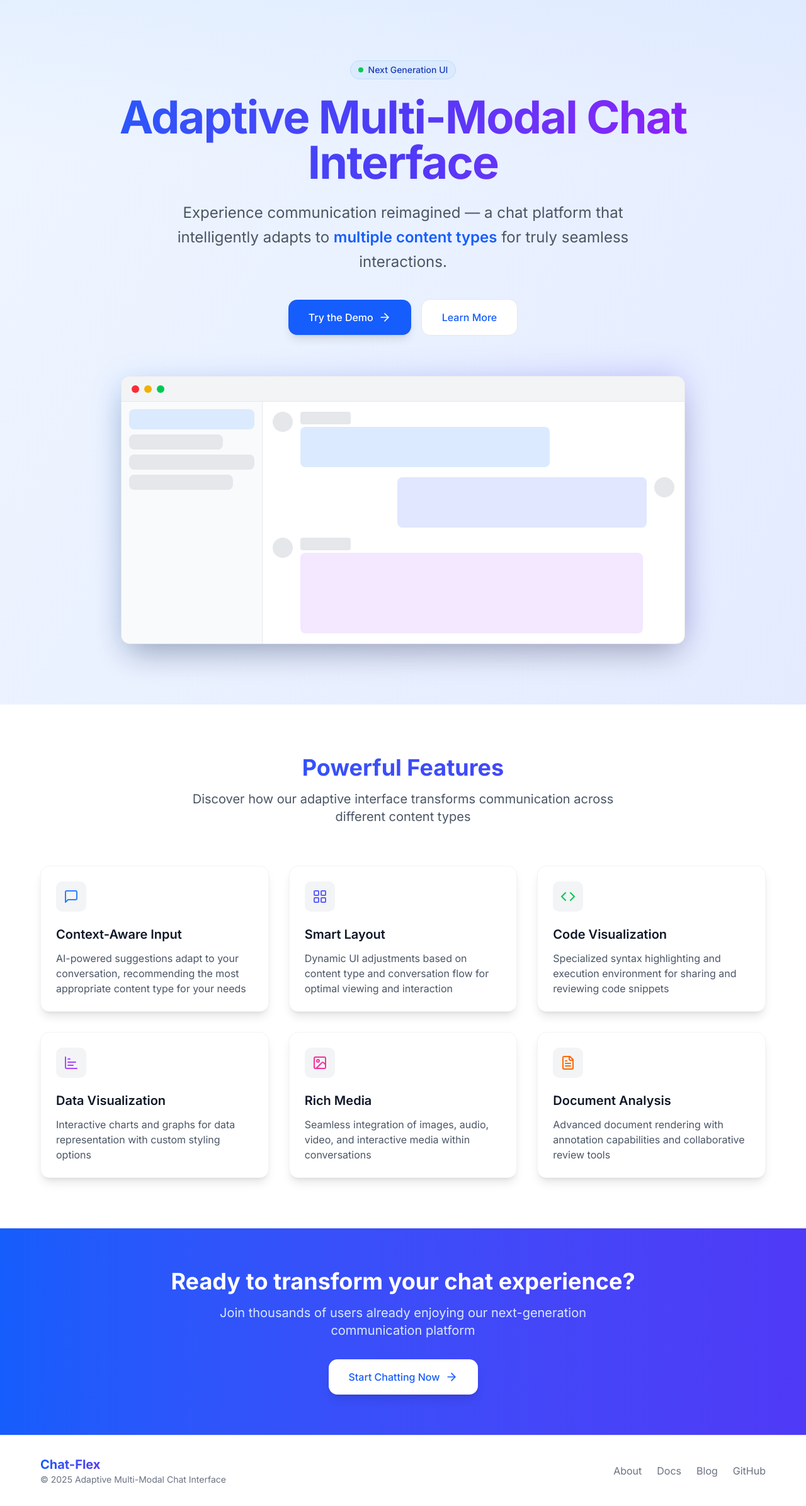
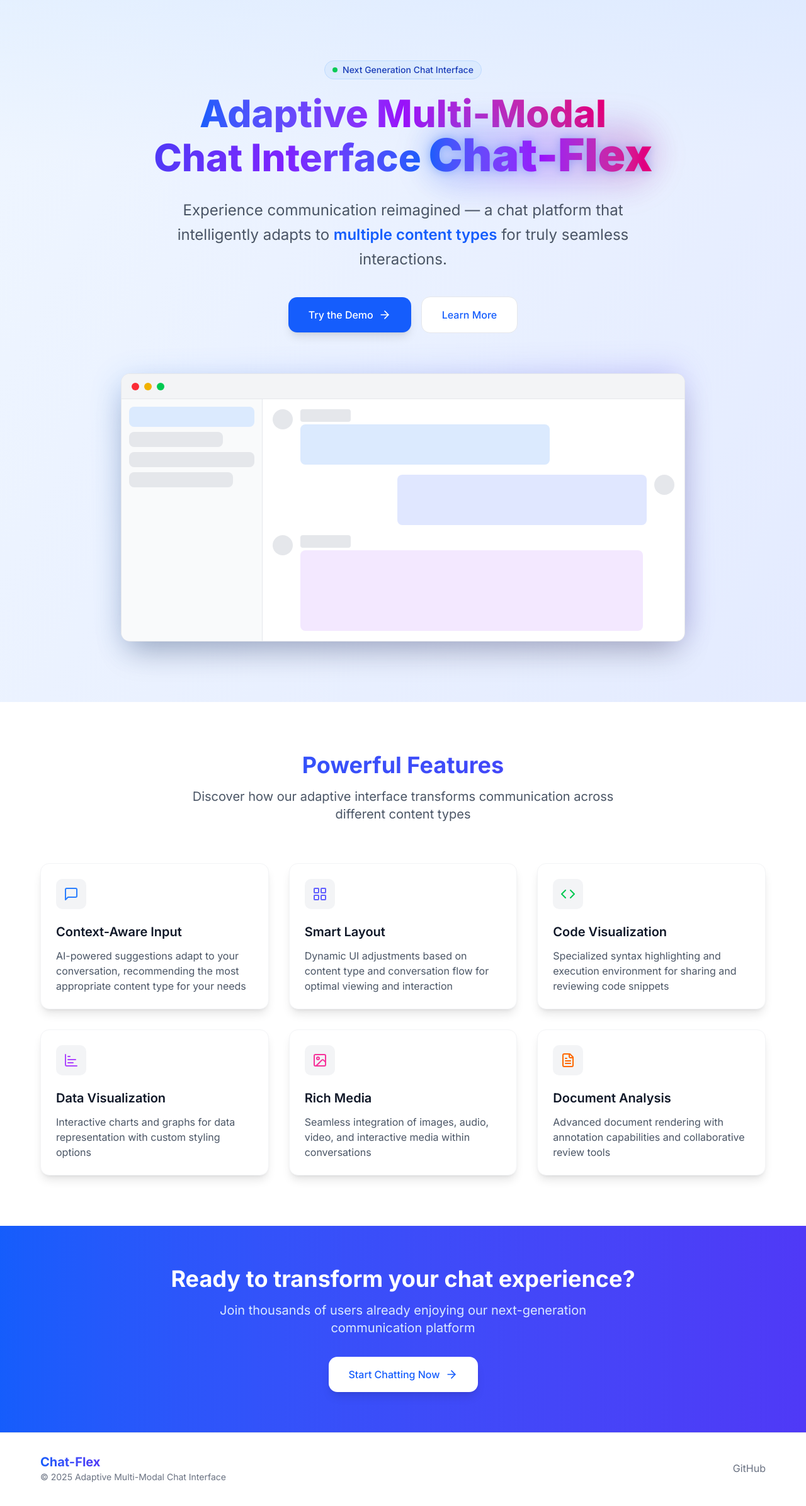
Before and after one commit to LoordhuJeyakumar/chat-flex, a Next.js app: page / in a window 1280 px wide. Shown: the whole page at 63% size. Built offline with nearby package versions, Linux system fonts and the light colour scheme.

Commit message:
enhance(README, page): update README with ASCII art branding, improve homepage layout and animations, and refine features section for better user engagement

```diff
--- a/src/app/page.tsx
+++ b/src/app/page.tsx
@@ -13,11 +13,28 @@
             {/* Animated Badge */}
             <div className="inline-flex items-center px-3 py-1 mb-6 rounded-full bg-blue-100 dark:bg-blue-900/50 border border-blue-200 dark:border-blue-800">
               <div className="w-2 h-2 rounded-full bg-green-500 mr-2 animate-pulse" />
-            <span className="text-sm font-medium text-blue-800 dark:text-blue-300">Next Generation UI</span>
+              <span className="text-sm font-medium text-blue-800 dark:text-blue-300">Next Generation Chat Interface</span>
             </div>
 
-          <h1 className="text-5xl md:text-7xl font-bold mb-6 bg-clip-text text-transparent bg-gradient-to-r from-blue-600 via-indigo-600 to-purple-600 dark:from-blue-400 dark:via-indigo-400 dark:to-purple-400 tracking-tight">
-            Adaptive Multi-Modal Chat Interface
+            <h1 className="text-4xl md:text-6xl font-extrabold mb-8 animate-fade-in">
+              <span className="inline-block bg-clip-text text-transparent bg-gradient-to-r from-blue-600 via-purple-600 to-pink-600 dark:from-blue-400 dark:via-purple-400 dark:to-pink-400 animate-gradient-x">
+                Adaptive Multi-Modal
+              </span>
+              <br/>
+              <span className="inline-block mt-2 bg-clip-text text-transparent bg-gradient-to-r from-indigo-600 via-violet-600 to-blue-600 dark:from-indigo-400 dark:via-violet-400 dark:to-blue-400">
+                Chat Interface
+              </span>
+              <span className="ml-3 relative font-black text-5xl md:text-7xl bg-clip-text text-transparent
+                bg-gradient-to-r from-blue-600 via-purple-600 to-pink-600
+                dark:from-blue-400 dark:via-purple-400 dark:to-pink-400
+                animate-gradient-x hover:scale-105 transition-transform
+                drop-shadow-[0_0_0.5rem_rgba(59,130,246,0.5)]
+                dark:drop-shadow-[0_0_0.5rem_rgba(96,165,250,0.5)]
+                before:content-[''] before:absolute before:-inset-1
+                before:bg-gradient-to-r before:from-blue-600/20 before:via-purple-600/20 before:to-pink-600/20
+                before:blur-xl before:rounded-full before:-z-10">
+                Chat-Flex
+              </span>
             </h1>
 
             <p className="text-xl md:text-2xl mb-10 max-w-3xl mx-auto text-gray-600 dark:text-gray-300 leading-relaxed">
@@ -154,21 +171,12 @@
                 &copy; 2025 Adaptive Multi-Modal Chat Interface
               </p>
             </div>
-          <div className="flex space-x-6">
-            <a href="#" className="text-gray-500 hover:text-blue-600 dark:text-gray-400 dark:hover:text-blue-400">
-              About
-            </a>
-            <a href="#" className="text-gray-500 hover:text-blue-600 dark:text-gray-400 dark:hover:text-blue-400">
-              Docs
-            </a>
-            <a href="#" className="text-gray-500 hover:text-blue-600 dark:text-gray-400 dark:hover:text-blue-400">
-              Blog
-            </a>
-            <a href="#" className="text-gray-500 hover:text-blue-600 dark:text-gray-400 dark:hover:text-blue-400">
+
+              <Link href="https://github.com/LoordhuJeyakumar/chat-flex" target="_blank" className="text-gray-500 hover:text-blue-600 dark:text-gray-400 dark:hover:text-blue-400">
                 GitHub
-            </a>
+              </Link>
             </div>
-        </div>
+
         </footer>
       </div>
     );
```
Also changed, not shown: 1 other file (tests, documents, lock files or other folders). Lines whose indentation alone changed are shown as unchanged.
